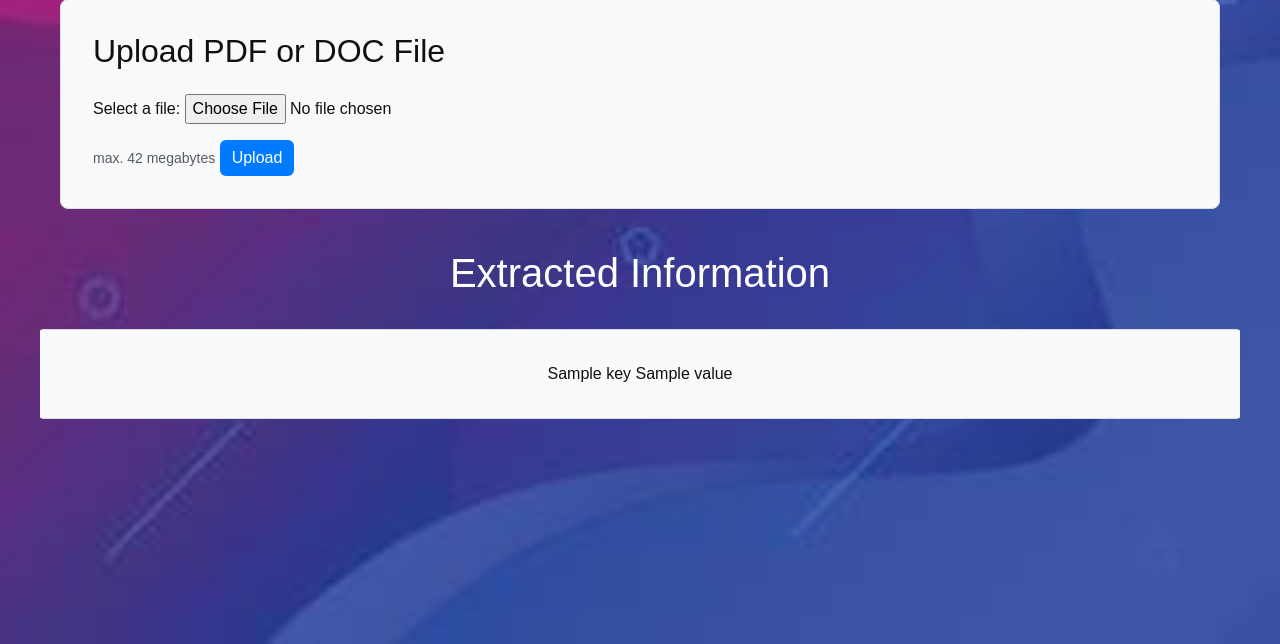
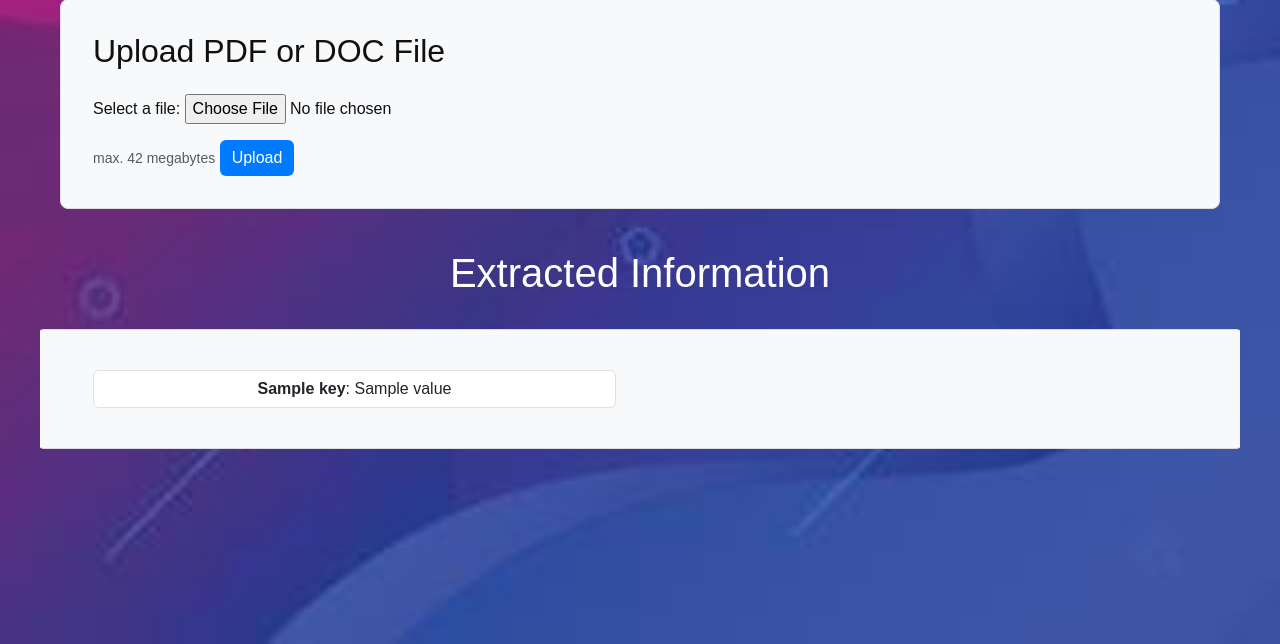
Before and after one commit to Arrjoon/ResumeExtraction, a Django app: template templates/upload.html in a window 1280 px wide. Shown: the part 156-800 px from the top of the page. Run offline with Django 5.2, Linux system fonts and the light colour scheme; tables that the repository leaves empty hold one stand-in row (values such as "Sample post"); the template is opened without the code that fills it: values that come from a table or form of the project are taken from there, most other values are stand-ins (such as "Sample title", 1, 10 or a date in 2020); some libraries are stand-ins or nearby versions.

Commit message:
modified in output design

```diff
--- a/templates/upload.html
+++ b/templates/upload.html
@@ -44,37 +44,33 @@
     </div>
 </div>
 
-
-
 <div class="container mt-6 overflow-hidden text-center">
     {% if data and data|length > 0 %}
-    <h1 class="text-white">Extracted Information </h1>
+    <h1 class="text-white">Extracted Information</h1>
 
     <div class="row gx-5 form-container">
         {% for key, value in data.items %}
         {% if value %}
-        <div class="">
+        <div class="col-md-6">
             {% if key == 'entities' %}
             <ul>
-                <div class="p-3 ">
-                    {% for entity in value %}
-                    <div class="form-control text-center">
-                        <div>{{ entity.label }}</div>
-                        <div>{{ entity.text }}</div>
-                    </div>
-                    <br>
-                    {% endfor %}
+                {% for entity in value %}
+                <li class="form-control text-center my-2">
+                    <div><strong>{{ entity.label }}</strong></div>
+                    <div>{{ entity.text }}</div>
+                </li>
+                {% endfor %}
             </ul>
             {% else %}
-             {{key}}
-            {{ value }}
+            <div class="form-control text-center my-2">
+                <strong>{{ key }}</strong>: {{ value }}
+            </div>
             {% endif %}
         </div>
+        {% endif %}
+        {% endfor %}
     </div>
     {% endif %}
-    {% endfor %}
-</div>
-{% endif %}
 </div>
 
 {% endblock %}
```
